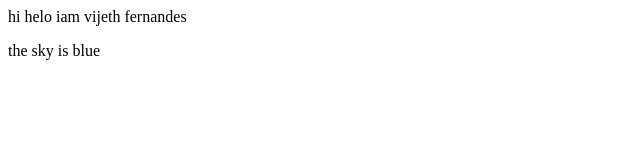
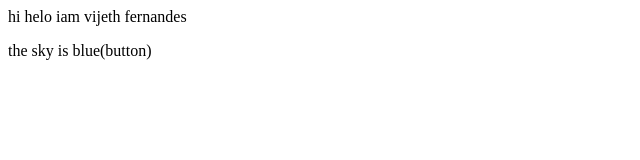
Before and after one commit to Vijethfernandes/LOCALREPO, a plain HTML site: page index.html in a window 1280 px wide. Shown: the full height of the page, 0-640 px from the left. Drawn offline with Linux system fonts and the light colour scheme.

Commit message:
Add button

```diff
--- a/index.html
+++ b/index.html
@@ -1,2 +1,2 @@
 <p>hi helo iam vijeth fernandes</p>
-<p>the sky is blue</p>
+<p>the sky is blue(button)</p>
```
